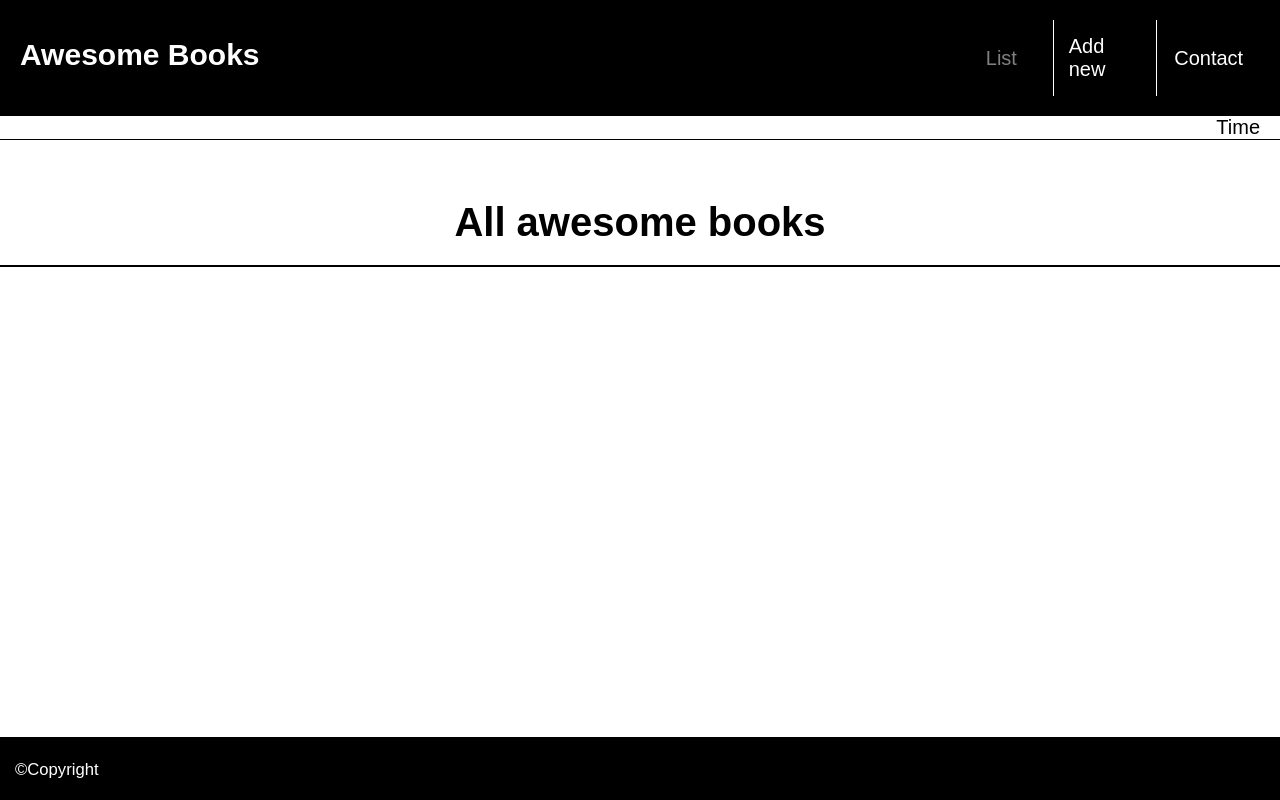
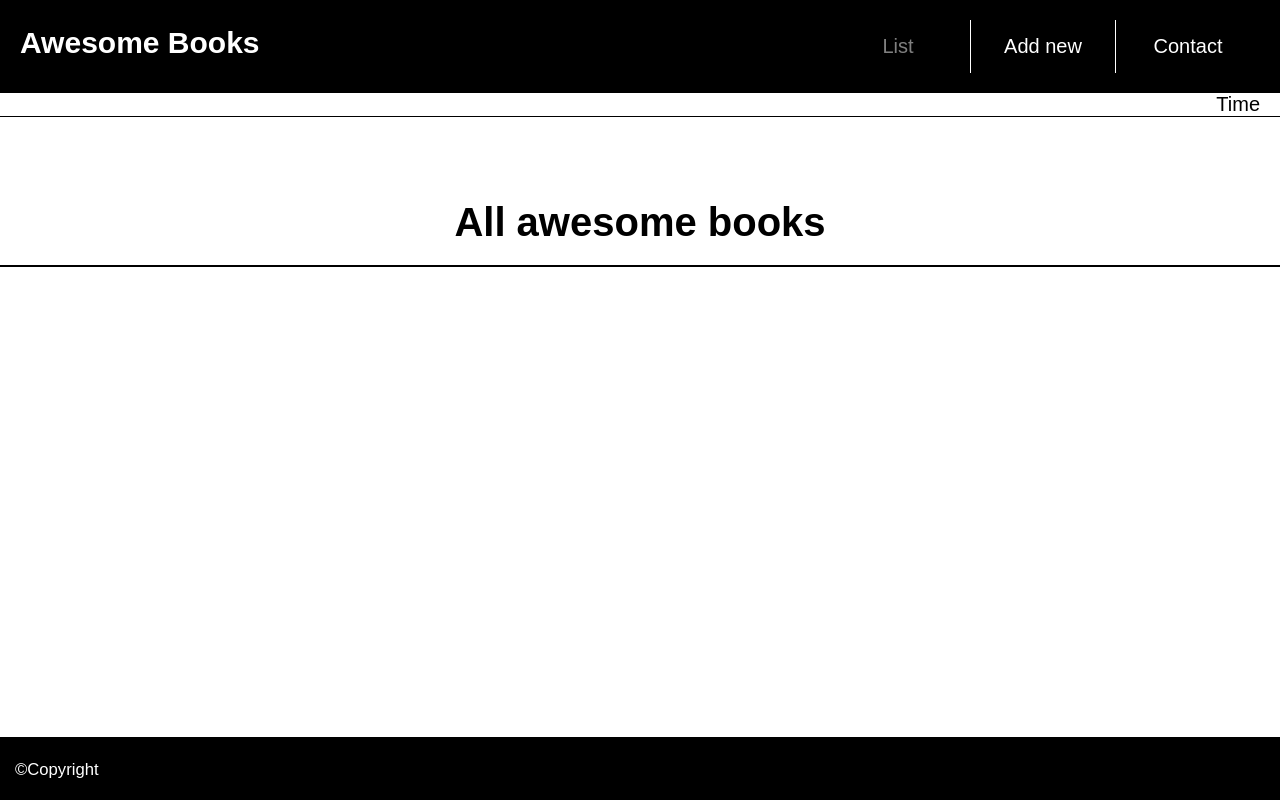
Before and after one commit to Hope1226/Awesome-books-library, a website: page index.html in a window 1280 px wide. Drawn offline with Linux system fonts and the light colour scheme.

Commit message:
Fix add book title

```diff
--- a/assets/stylesheets/style.css
+++ b/assets/stylesheets/style.css
@@ -62,7 +62,7 @@ header {
   list-style: none;
   font-size: 20px;
   justify-content: center;
-  flex-basis: 25%;
+  flex-basis: 35%;
 }
 
 .nav-list li {
@@ -140,6 +140,7 @@ header {
 
 .library-control h2 {
   text-align: center;
+  font-size: 40px;
 }
 
 .library-control  form {
```
